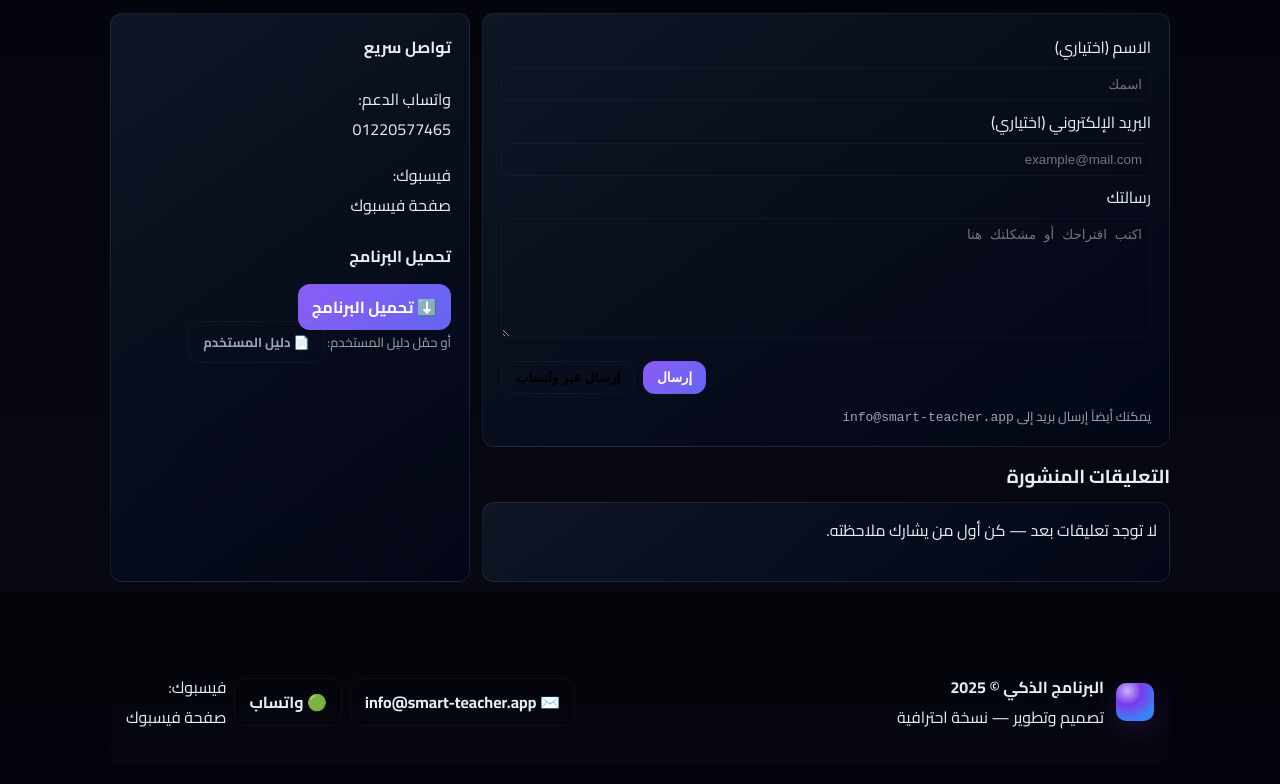
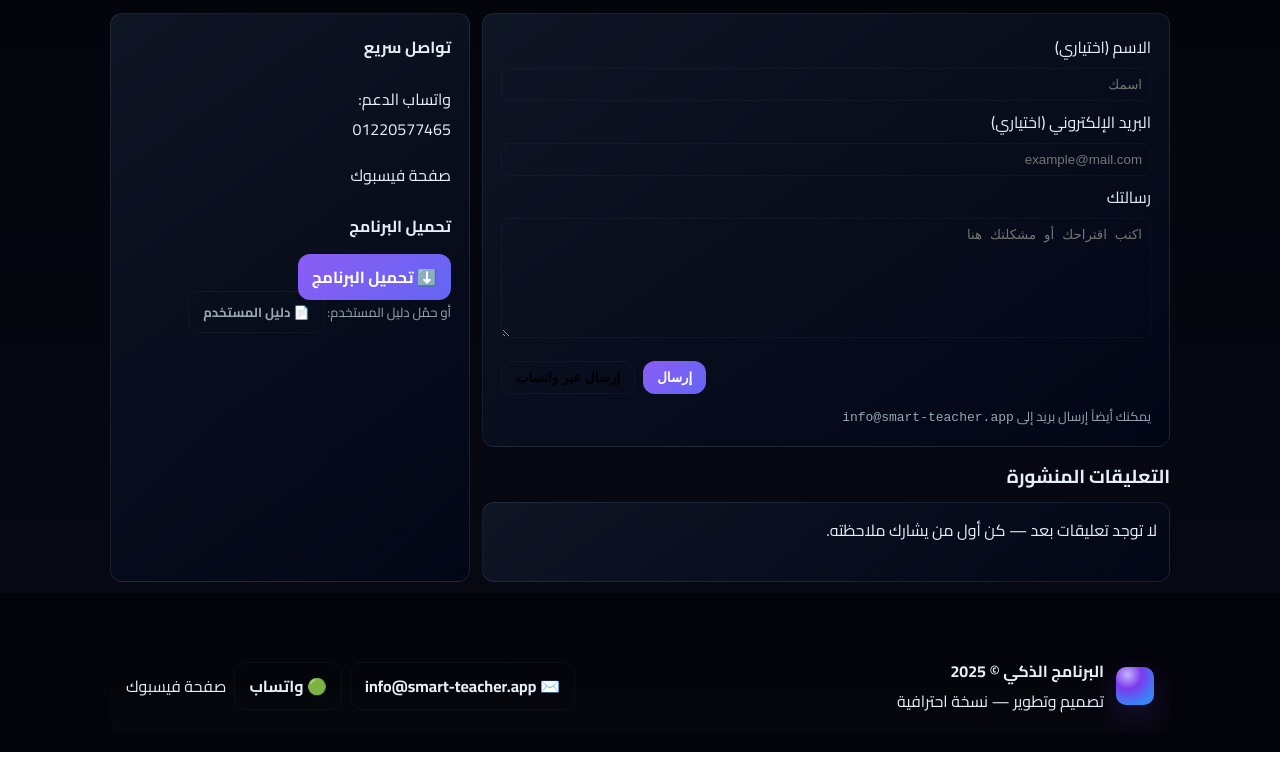
Before and after one commit to Almoalem-Alzhaky/smart-teacher-website, a plain HTML site: page index.html in a window 1280 px wide. Shown: the part 2607-3391 px from the top of the page. After the commit the page ends 3359 px from the top, so only its background shows below. Drawn offline with Linux system fonts and the light colour scheme.

Commit message:
Update index.html

```diff
--- a/index.html
+++ b/index.html
@@ -252,8 +252,7 @@
           <aside class="card">
             <h4 style="margin-top:0">تواصل سريع</h4>
             <p class="muted">واتساب الدعم: <br/><a href="https://wa.me/201220577465" target="_blank">01220577465</a></p>
-            <p class="muted">فيسبوك: <br/><a href="https://www.facebook.com/profile.php?id=61579251279954&locale=ar_AR" target="_blank">صفحة فيسبوك</a></p>
-
+            <a href="https://www.facebook.com/profile.php?id=61579251279954&locale=ar_AR" target="_blank">صفحة فيسبوك</a>
             <div style="margin-top:12px">
               <h4>تحميل البرنامج</h4>
               <a class="btn primary" href="https://drive.google.com/file/d/1aC7zwqccPAyTN4ip0-N-hJL3ovBUfBCf/view?usp=sharing" download>⬇️ تحميل البرنامج</a>
@@ -276,7 +275,7 @@
       <div style="display:flex;gap:8px;align-items:center">
         <a class="btn" href="mailto:info@smart-teacher.app">✉️ info@smart-teacher.app</a>
         <a class="btn" href="https://wa.me/201220577465" target="_blank">🟢 واتساب</a>
-       <p class="muted">فيسبوك: <br/><a href="https://www.facebook.com/profile.php?id=61579251279954&locale=ar_AR" target="_blank">صفحة فيسبوك</a></p>
+       <a href="https://www.facebook.com/profile.php?id=61579251279954&locale=ar_AR" target="_blank">صفحة فيسبوك</a>
     </footer>
   </div>
 
```
